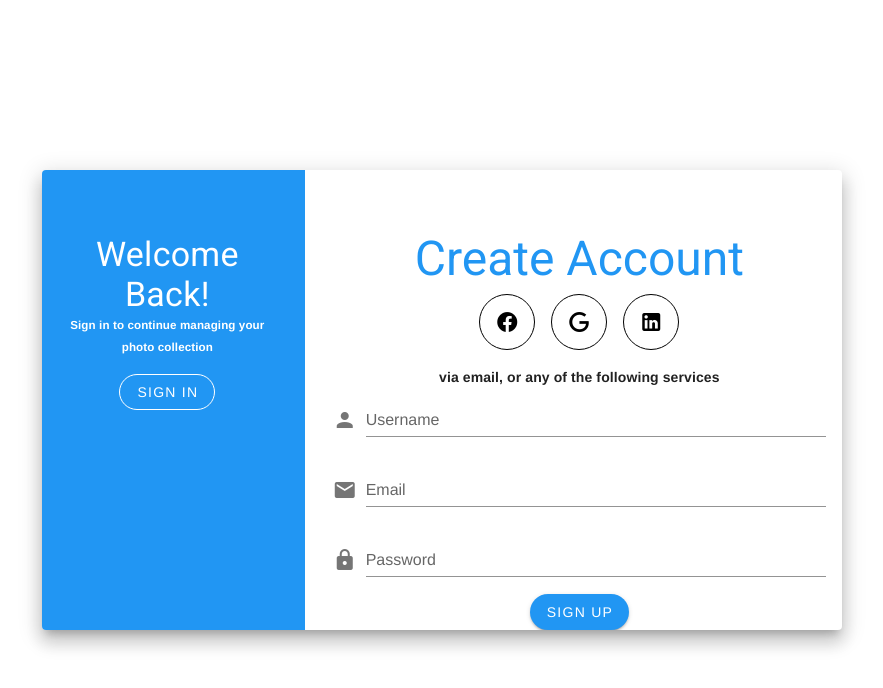
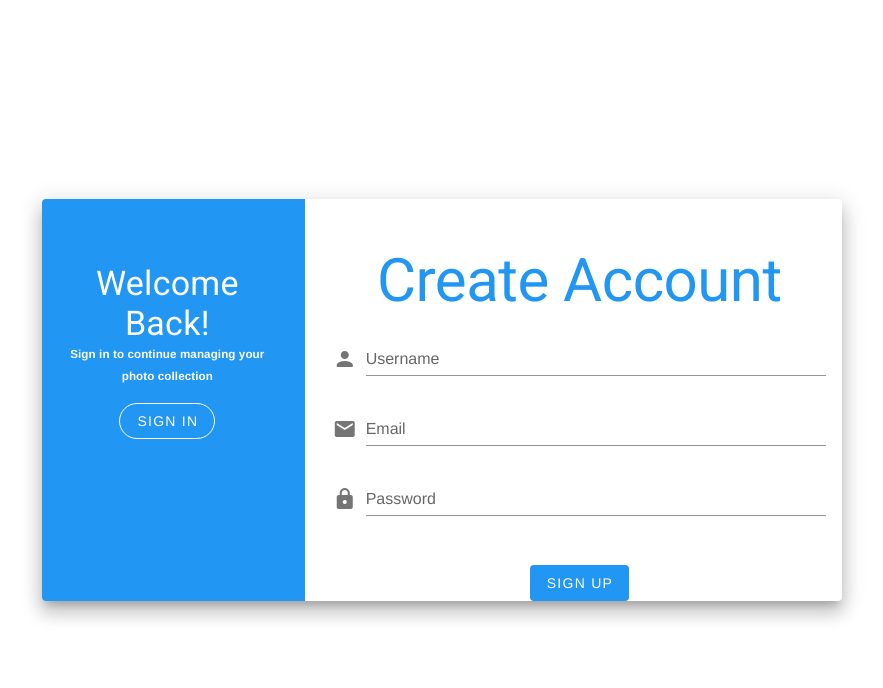
Before and after one commit to EagleBeagle/dimple, a Vue app in the folder client/: page /auth in a window 1280 px wide. Both pictures are taken after a click on the button "SIGN UP". Shown: the top 688 px of the page, without its empty margins (198-1081 px from the left). Built offline with nearby package versions, Linux system fonts and the light colour scheme; a small style sheet from the web is missing; what cloudinary-vue, vue-infinite-loading, vue-kinesis, vue-social-sharing would draw is missing.

Commit message:
refined auth page a bit

```diff
--- a/client/src/components/Authentication.vue
+++ b/client/src/components/Authentication.vue
@@ -8,23 +8,9 @@
               <v-row>
                 <v-col cols="12" sm="8">
                   <v-card-text class="mt-12">
-                    <h1 class="text-center display-2 blue--text">
+                    <h1 class="text-center text-h2 font-weight-regular mb-8 blue--text">
                       Sign in to Dimple
                     </h1>
-                    <h4 class="text-center mlt-4">
-                      via email, or any of the following services
-                    </h4>
-                    <div class="text-center" mt-4 style="margin-top: 10px">
-                      <v-btn class="mx-2" fab color="black" outlined>
-                        <v-icon>mdi-facebook</v-icon>
-                      </v-btn>
-                      <v-btn class="mx-2" fab color="black" outlined>
-                        <v-icon>mdi-google</v-icon>
-                      </v-btn>
-                      <v-btn class="mx-2" fab color="black" outlined>
-                        <v-icon>mdi-linkedin</v-icon>
-                      </v-btn>
-                    </div>
                     <v-form
                       ref="form"
                       v-model="valid"
@@ -48,12 +34,12 @@
                         color="blue"
                         />
                     </v-form>
-                    <h3 class="text-center mt-3">
+                    <h3 class="text-center mt-3 text-subtitle-1 font-weight-bold">
                       Forgot your password?
                     </h3>
                   </v-card-text>
                   <div class="text-center mt-3">
-                    <v-btn rounded color="blue" dark @click="signIn()">
+                    <v-btn depressed color="blue" dark @click="signIn()">
                       Sign In
                     </v-btn>
                   </div>
@@ -89,24 +75,10 @@
                   </div>
                 </v-col>
                 <v-col cols="12" sm="8">
-                  <v-card-text class="mt-12">
-                    <h1 class="text-center display-2 blue--text">
+                  <v-card-text class="mt-9">
+                    <h1 class="text-center text-h2 font-weight-regular mb-5 blue--text">
                       Create Account
                     </h1>
-                    <div class="text-center" mt-4 style="margin-top: 10px">
-                      <v-btn class="mx-2" fab color="black" outlined>
-                        <v-icon>mdi-facebook</v-icon>
-                      </v-btn>
-                      <v-btn class="mx-2" fab color="black" outlined>
-                        <v-icon>mdi-google</v-icon>
-                      </v-btn>
-                      <v-btn class="mx-2" fab color="black" outlined>
-                        <v-icon>mdi-linkedin</v-icon>
-                      </v-btn>
-                    </div>
-                    <h4 class="text-center mt-4">
-                      via email, or any of the following services
-                    </h4>
                     <v-form
                       ref="form"
                       v-model="valid"
@@ -141,8 +113,8 @@
                         />
                     </v-form>
                   </v-card-text>
-                  <div class="text-center mt-n5">
-                    <v-btn rounded color="blue" class="white--text" :disabled="!valid" @click="signUp()">
+                  <div class="text-center mt-3">
+                    <v-btn depressed color="blue" class="white--text" :disabled="!valid" @click="signUp()">
                       Sign Up
                     </v-btn>
                   </div>
```
